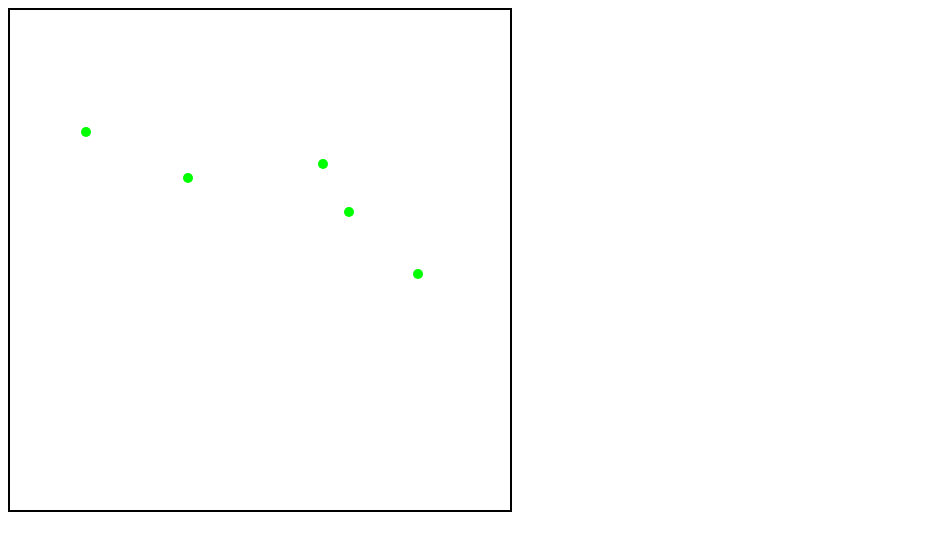
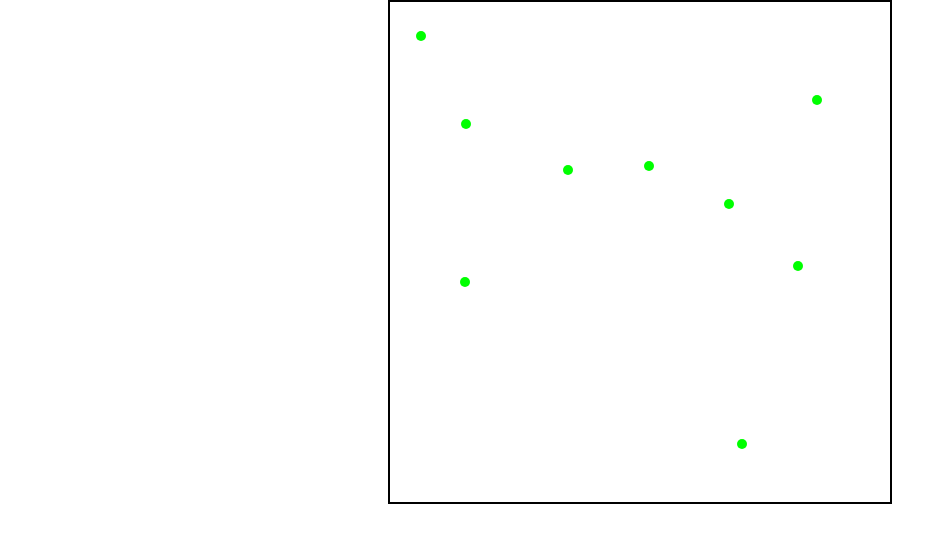
Before and after one commit to jock91/ingress-enl-field, a plain HTML site: page index.html in a window 1280 px wide. Shown: the whole page, without its empty margins (0-947 px from the left). Drawn offline with nearby package versions, Linux system fonts and the light colour scheme.

Commit message:
portals delta

```diff
--- a/index.html
+++ b/index.html
@@ -3,6 +3,16 @@
 <head>
 	<meta charset="UTF-8">
 	<title>test svg</title>
+	<style type="text/css">
+		*{
+			margin: 0;
+			padding: 0;
+		}
+		canvas{
+			display: block;
+			margin: 0 auto;
+		}
+	</style>
 </head>
 <body>
 	<canvas id="canvas" width="500" height="500" style="border:2px solid black;">
--- a/js/main.js
+++ b/js/main.js
@@ -12,12 +12,27 @@
 	}
 
 
-	for (i = 0; i <= 8; i++) {
-   		ctx.beginPath();
-		ctx.fillStyle = "rgba(0, 255, 0, 1)";
-		ctx.arc(getRandomIntInclusive(5, 495),getRandomIntInclusive(5, 495),5,0,2*Math.PI);
-		ctx.fill();
-   		i++
+	var portals = [], delta = 50, nbPortails = 8;
+	for (i = 0; i <= nbPortails; i++) {
+
+	   var flagOK = false;
+	   while(!flagOK){
+	   		var randomX     = getRandomIntInclusive(5, 495), randomY = getRandomIntInclusive(5, 495);
+	       	flagOK = true;
+
+	       	for(var j=0,len = portals.length;j<len;j++){
+	           	if((randomX >= portals[j][0] - delta &&  randomX <= portals[j][0] + delta) && (randomY >= portals[j][1] - delta &&  randomY <= portals[j][1] + delta)){
+	            	flagOK = false;
+	           	}
+	       	}
+	   }
+
+	   portals[i]     = [randomX, randomY];
+
+	   ctx.beginPath();
+	   ctx.fillStyle = "rgba(0, 255, 0, 1)";
+	   ctx.arc(portals[i][0],portals[i][1],5,0,2*Math.PI);
+	   ctx.fill();
 	}
 
 
```
